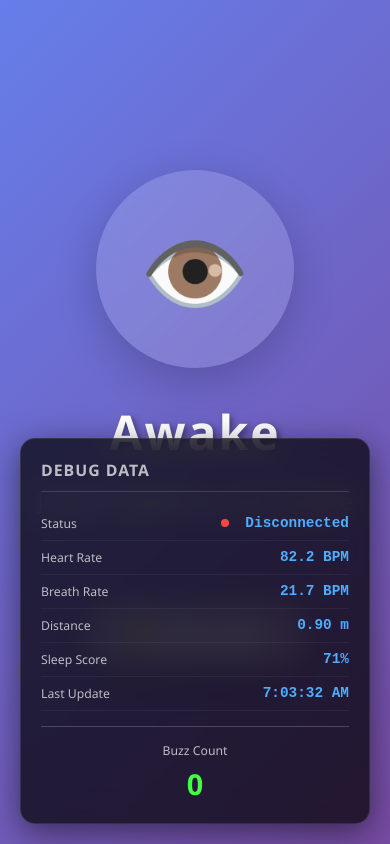
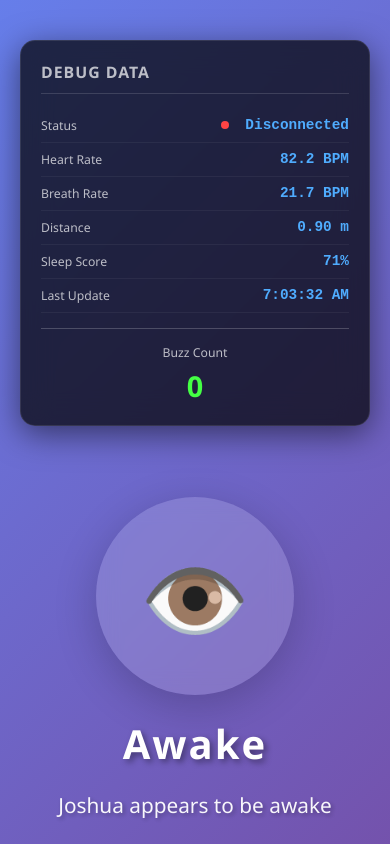
Before and after one commit to JoshuaPothen/SleepTracker, a website: page index.html in a window 390 px wide. Shown: the top 844 px of the page. Drawn offline with Linux system fonts and the light colour scheme; no server answers.

Commit message:
Updated scaling to adapt for mobile screens

```diff
--- a/index.html
+++ b/index.html
@@ -238,36 +238,50 @@
         }
 
         @media (max-width: 768px) {
+            body {
+                justify-content: flex-start;
+                padding-top: 40px;
+            }
+
             .container {
                 padding: 40px 20px;
+                margin-bottom: 20px;
             }
 
             h1 {
-                font-size: 3em;
+                font-size: 2.5em;
             }
 
             .status-text {
-                font-size: 1.5em;
+                font-size: 1.3em;
+                margin-bottom: 30px;
             }
 
             .status-indicator {
                 width: 180px;
                 height: 180px;
                 font-size: 5em;
+                margin-bottom: 30px;
             }
 
             .debug-panel {
-                position: fixed;
+                position: relative;
                 top: auto;
-                bottom: 20px;
-                right: 20px;
-                left: 20px;
-                min-width: auto;
+                right: auto;
+                left: auto;
+                width: calc(100% - 40px);
+                max-width: 400px;
+                margin: 0 auto 40px;
             }
 
             .buzz-button {
                 padding: 15px 40px;
                 font-size: 1.2em;
+                margin-bottom: 40px;
+            }
+
+            .breathing-indicator {
+                margin: -10px auto 20px;
             }
         }
     </style>
```
